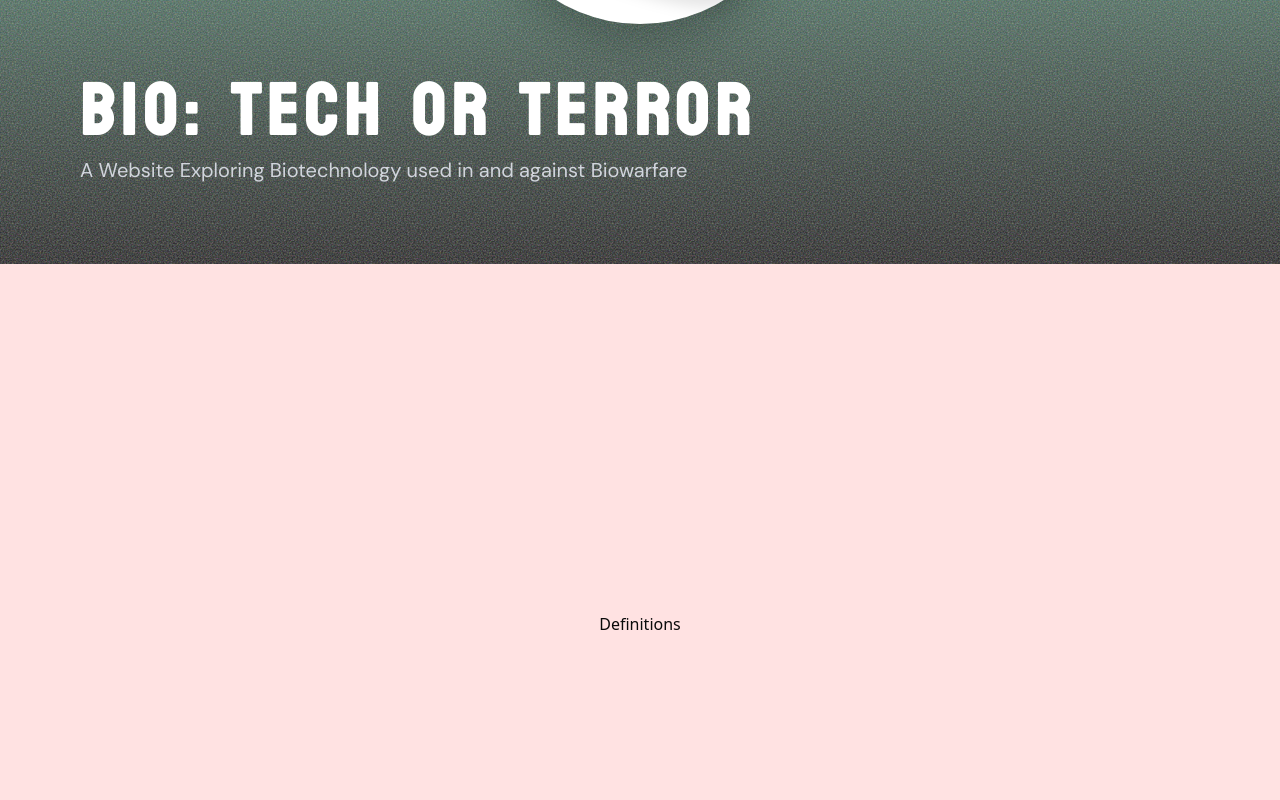
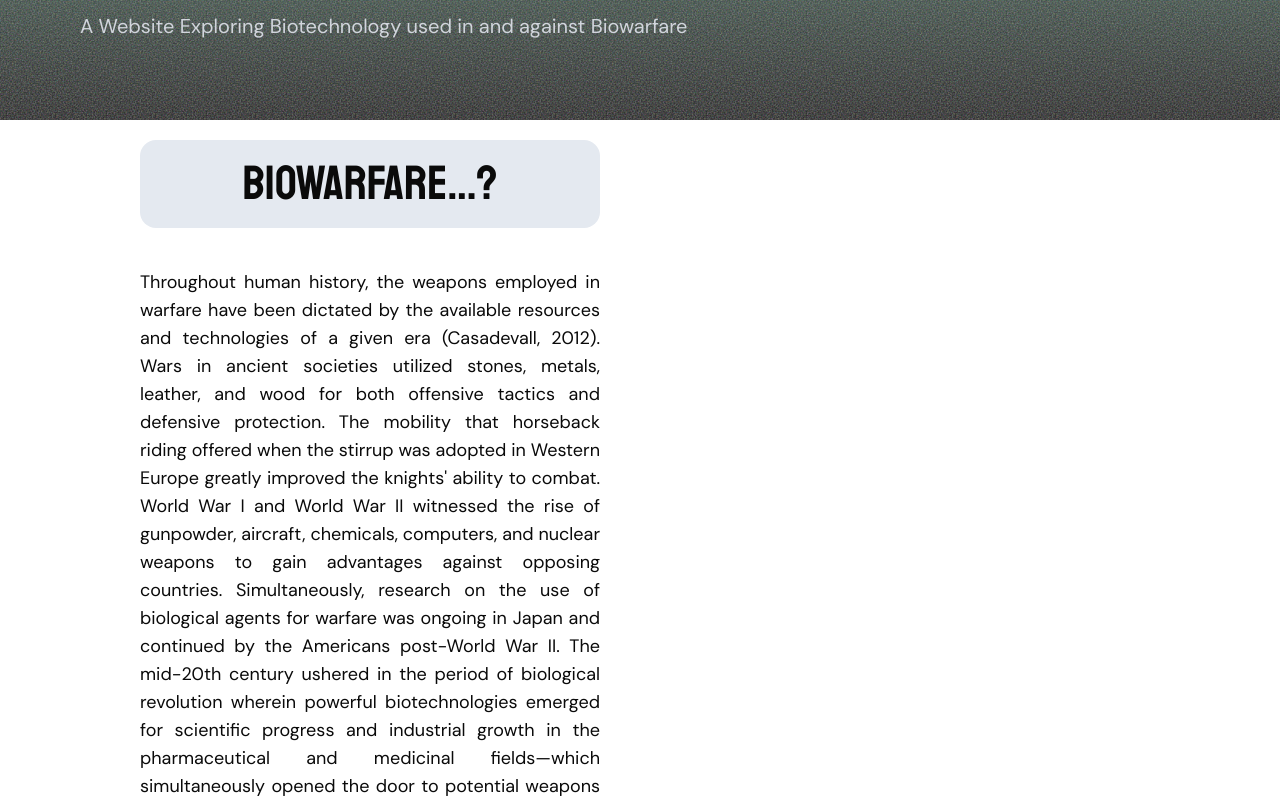
Before and after one commit to CJ-Uy/bio-tech-or-terror, a Next.js app: page / in a window 1280 px wide. Shown: the part 520-1320 px from the top of the page. Built offline with nearby package versions, Linux system fonts and the light colour scheme.

Commit message:
introduction 1/2

```diff
--- a/src/app/page.tsx
+++ b/src/app/page.tsx
@@ -3,12 +3,14 @@
 import { useState, useEffect } from "react";
 import Link from "next/link";
 import TitleCard from "@/components/content/1-titleCard";
-import Definition from "@/components/content/2-definition";
-import Types from "@/components/content/3-types";
+import Introduction from "@/components/content/2-introduction";
+import Definition from "@/components/content/3-definition";
+import Types from "@/components/content/4-types";
 
 // SINGLE SOURCE OF TRUTH FOR SECTIONS
 const sections = [
 	{ id: "title-card", label: "Title Card", Component: TitleCard },
+	{ id: "introduction", label: "Introduction", Component: Introduction },
 	{ id: "definition", label: "Definition", Component: Definition },
 	{ id: "types", label: "Types", Component: Types },
 ];
--- a/src/components/content/1-titleCard.tsx
+++ b/src/components/content/1-titleCard.tsx
@@ -2,7 +2,7 @@ import Image from "next/image";
 
 export default function TitleCard() {
 	return (
-		<main className="relative flex h-[calc(100vh-6rem)] items-center justify-center overflow-hidden bg-gradient-to-b from-[#89F6CB] to-[#1E1E1E]">
+		<main className="relative flex h-[calc(100vh-15rem)] items-center justify-center overflow-hidden bg-gradient-to-b from-[#89F6CB] to-[#1E1E1E]">
 			{/* Noise overlay for the grainy texture */}
 			<div className="absolute inset-0 h-full w-full bg-[url(/svgs/noise.svg)] opacity-50"></div>
 
--- /dev/null
+++ b/src/components/content/2-introduction.tsx
@@ -0,0 +1,24 @@
+import Image from "next/image";
+
+export default function Introduction() {
+    return (
+        <div className="flex h-[calc(100vh-5rem)] items-center justify-center px-25">
+			<div className="block text-center m-auto w-1/2 h-ful overflow-auto [&>*]:py-5 [&>*]:px-10 [&>*]:text-justify [&_div]:text-lg [&_div]:font-dm_sans [&>*]:m-auto ">
+                <div className="">
+                    <h1 className="text-center sm:text-2xl md:text-4xl lg:text-5xl bg-[#E4E9F0] font-koulen p-5 rounded-2xl">
+                        BIOWARFARE...?
+                    </h1>
+                </div>
+                <div>
+                    Throughout human history, the weapons employed in warfare have been dictated by the available resources and technologies of a given era (Casadevall, 2012). Wars in ancient societies utilized stones, metals, leather, and wood for both offensive tactics and defensive protection. The mobility that horseback riding offered when the stirrup was adopted in Western Europe greatly improved the knights' ability to combat. World War I and World War II witnessed the rise of gunpowder, aircraft, chemicals, computers, and nuclear weapons to gain advantages against opposing countries. Simultaneously, research on the use of biological agents for warfare was ongoing in Japan and continued by the Americans post-World War II. The mid-20th century ushered in the period of biological revolution wherein powerful biotechnologies emerged for scientific progress and industrial growth in the pharmaceutical and medicinal fields—which simultaneously opened the door to potential weapons of mass destruction. Given these ongoing advancements, the threat of potential biological warfare and bioterrorism remains a real and pressing concern.
+                </div>
+                <div className="">
+                    Casadavall has identified infectious disease as one of the three major existential threats to humanity. While the 1972 Biological Toxic Weapons Convention was written to limit the use of certain bioweapons, a few countries did not sign the treaty. There is also no assurance that the signed countries will fully adhere to the treaty. Bioterrorism methods have become easier to achieve as biotechnology becomes more accessible, easier to operate, and cheaper (Jansen et al., 2014). Meanwhile, these advanced technological capabilities allow the development of a biological weapon, including mechanisms that hasten the spread and increase the lethality of disease. Terrorists may potentially use these weapons to instill fear and inflict mass casualties.
+                </div>
+            </div>
+            <div className="block text-center m-auto w-1/2 h-full">
+
+            </div>
+		</div>
+    );
+}
```
Also changed, not shown: src/components/content/3-definition.tsx (renamed from src/components/content/2-definition.tsx), src/components/content/4-types.tsx (renamed from src/components/content/3-types.tsx).
